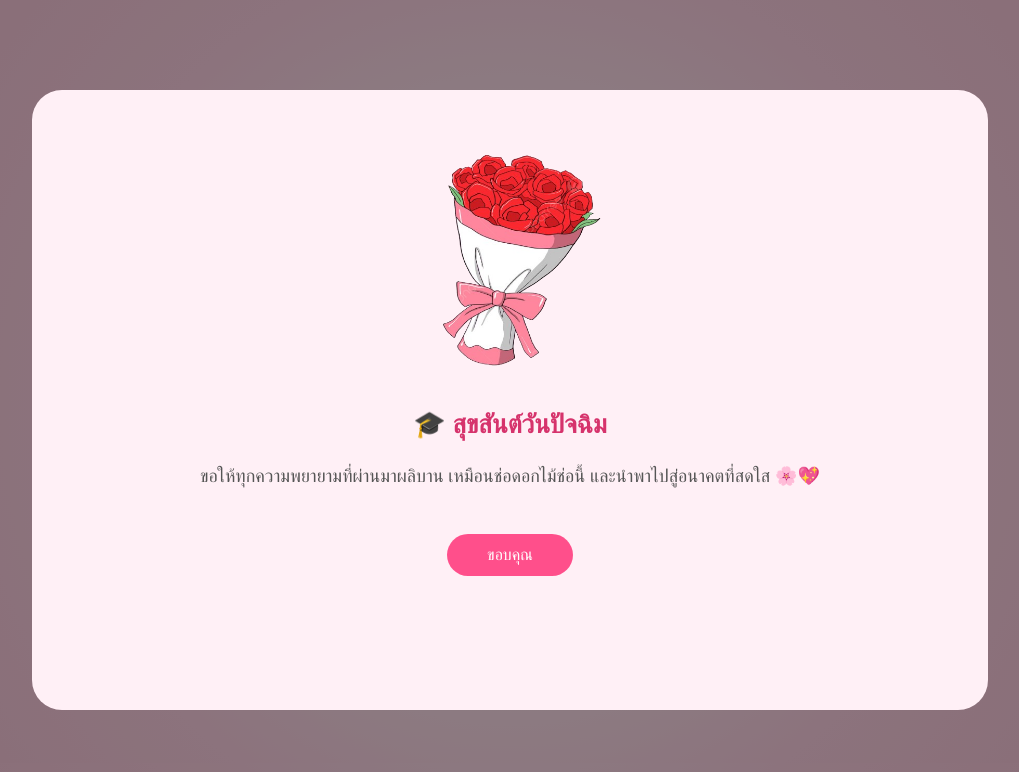
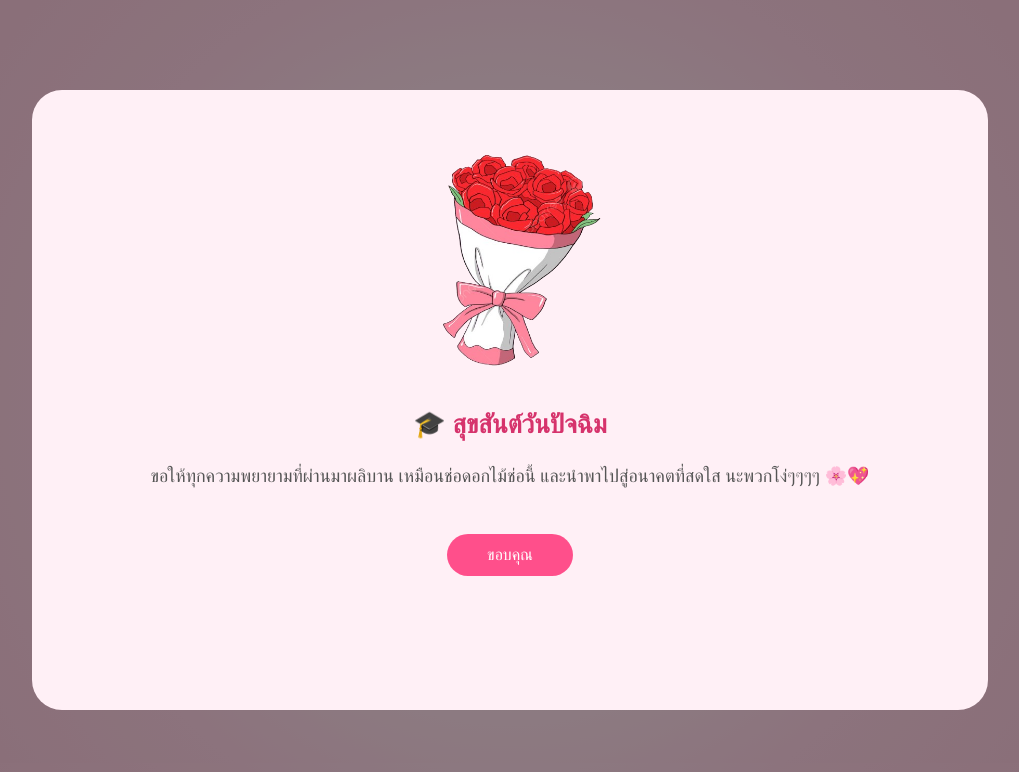
Before and after one commit to tleprapin-ai/Tle, a plain HTML site: page index.html in a window 1280 px wide. Both pictures are taken after a click on the button "รับของขวัญ". Shown: the whole page, without its empty margins (130-1149 px from the left). Drawn offline with Linux system fonts and the light colour scheme.

Commit message:
Update message in index.html with new wording

```diff
--- a/index.html
+++ b/index.html
@@ -150,7 +150,7 @@ button{
         <p>
             ขอให้ทุกความพยายามที่ผ่านมาผลิบาน
             เหมือนช่อดอกไม้ช่อนี้
-            และนำพาไปสู่อนาคตที่สดใส 🌸💖
+            และนำพาไปสู่อนาคตที่สดใส นะพวกโง่ๆๆๆๆ 🌸💖
         </p>
 
         <button class="close" onclick="closePopup()">ขอบคุณ</button>
```
